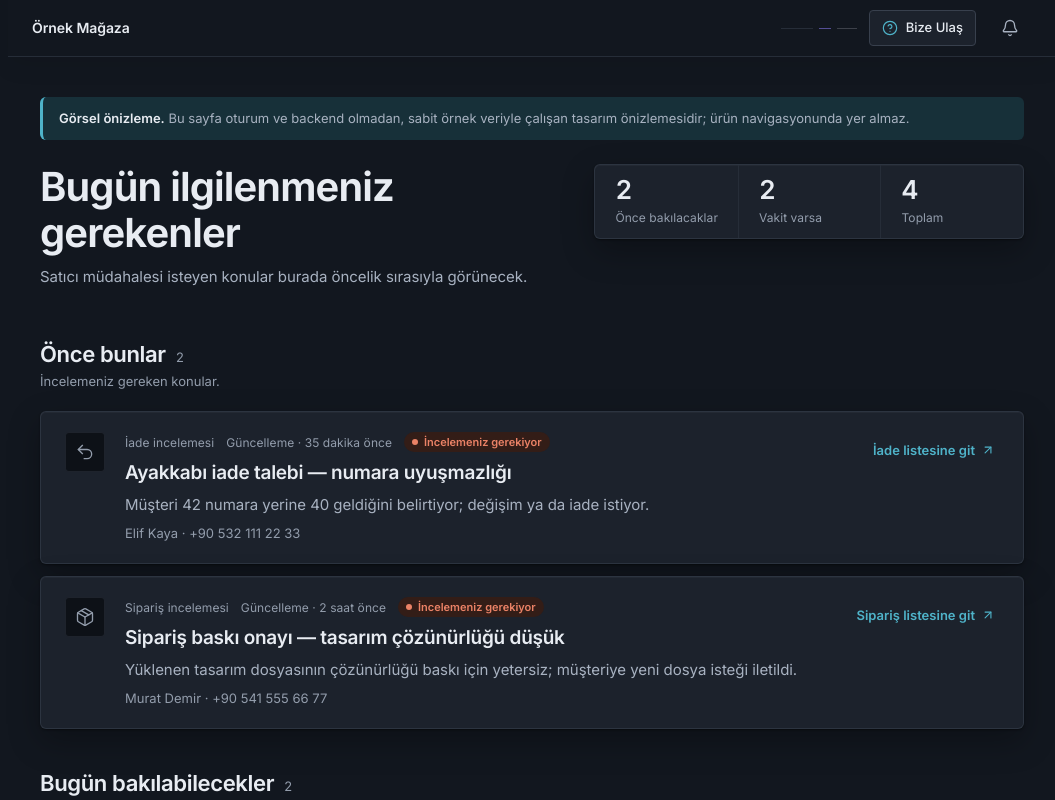
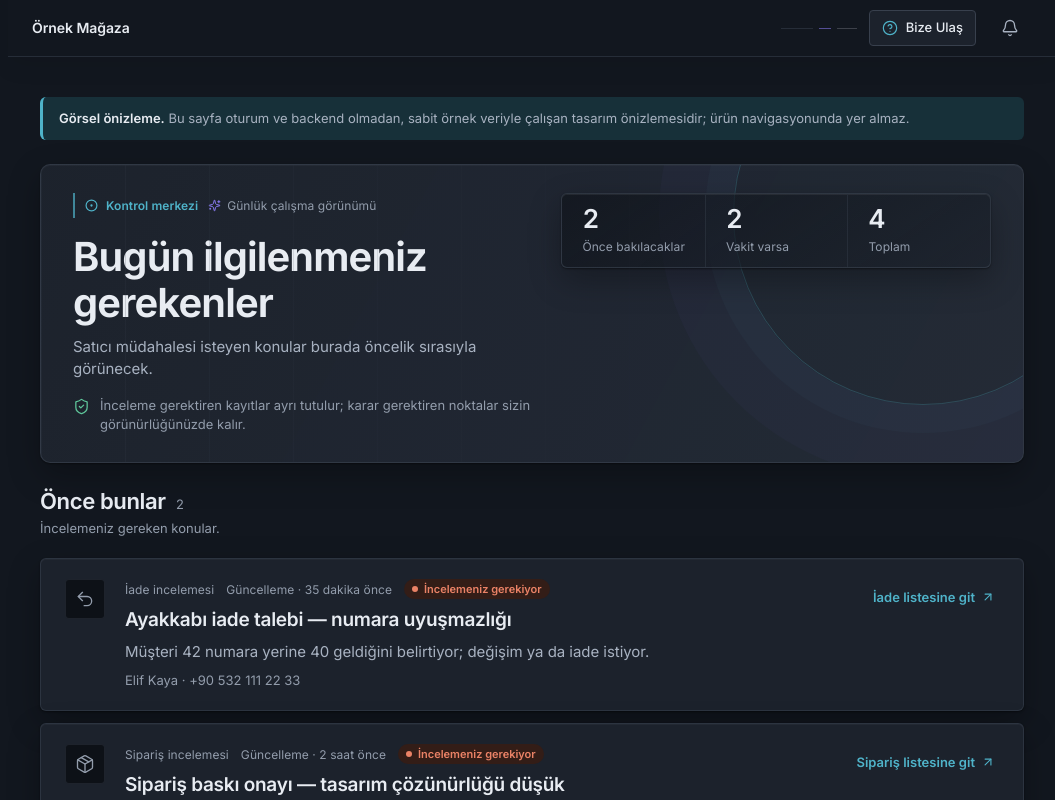
Before and after one commit to keremm44/whatsapp-assistant, a Next.js app in the folder frontend/: page /preview in a window 1280 px wide. Shown: the top 800 px of the page, without its empty margins (224-1279 px from the left). Built offline with nearby package versions, Linux system fonts and the light colour scheme; no server answers.

Commit message:
Elevate seller dashboard visual hierarchy
Co-authored-by: arena-agent <297053741+arena-agent@users.noreply.github.com>

```diff
--- a/frontend/src/app/globals.css
+++ b/frontend/src/app/globals.css
@@ -847,4 +847,60 @@
         transparent 60%
       );
   }
+
+  /*
+   * SELLER DASHBOARD FIELD — the overview needs a composed field, not
+   * an empty expanse around a few cards. These layers use the existing
+   * Instrument tokens only: a subtle technical grid provides rhythm,
+   * cyan provides interaction light and iris remains an identity-only
+   * atmospheric accent. The effect is deliberately low contrast so it
+   * adds depth without becoming decorative noise behind operational data.
+   */
+  .seller-dashboard-field {
+    background-image:
+      linear-gradient(rgb(var(--color-divider-rgb) / 0.24) 1px, transparent 1px),
+      linear-gradient(90deg, rgb(var(--color-divider-rgb) / 0.24) 1px, transparent 1px),
+      radial-gradient(720px 360px at 8% 0%, rgb(var(--color-primary-rgb) / 0.11), transparent 68%),
+      radial-gradient(560px 360px at 96% 18%, rgb(var(--color-brand-rgb) / 0.10), transparent 70%);
+    background-size: 40px 40px, 40px 40px, auto, auto;
+  }
+
+  .dashboard-hero {
+    background:
+      linear-gradient(118deg, rgb(var(--color-raised-rgb) / 0.98), rgb(var(--color-overlay-rgb) / 0.94)),
+      rgb(var(--color-raised-rgb));
+  }
+
+  .dashboard-hero::after {
+    content: "";
+    position: absolute;
+    inset: 0;
+    pointer-events: none;
+    background-image: linear-gradient(90deg, rgb(var(--color-boundary-rgb) / 0.22) 1px, transparent 1px);
+    background-size: 84px 100%;
+    mask-image: linear-gradient(90deg, black, transparent 72%);
+  }
+
+  .dashboard-hero-orbit {
+    position: absolute;
+    right: -90px;
+    top: -140px;
+    width: 380px;
+    height: 380px;
+    border: 1px solid rgb(var(--color-primary-rgb) / 0.24);
+    border-radius: 9999px;
+    box-shadow:
+      0 0 0 28px rgb(var(--color-primary-rgb) / 0.035),
+      0 0 0 74px rgb(var(--color-brand-rgb) / 0.028);
+    pointer-events: none;
+  }
+
+  .dashboard-workload {
+    background: linear-gradient(145deg, rgb(var(--color-sunken-rgb) / 0.6), rgb(var(--color-raised-rgb) / 0.78));
+    box-shadow: inset 0 1px 0 rgb(var(--color-foreground-rgb) / 0.035), var(--shadow-surface);
+  }
+
+  .dashboard-hero-calm {
+    background: rgb(var(--color-success-muted-rgb) / 0.2);
+  }
 }
--- a/frontend/src/app/seller/page.tsx
+++ b/frontend/src/app/seller/page.tsx
@@ -103,7 +103,7 @@ export default async function SellerOverviewPage() {
 
   if (bootstrap.state !== "ready") {
     return (
-      <PageContainer className="py-8 sm:py-10">
+      <PageContainer className="seller-dashboard-field relative isolate overflow-hidden py-6 sm:py-8 lg:py-10">
         <DashboardHeader total={0} />
         <div className="mt-8">
           <AccessUnavailable compact contextLabel="İş listesi" />
@@ -125,7 +125,7 @@ export default async function SellerOverviewPage() {
   const hasNormal = normalTasks.length > 0;
 
   return (
-    <PageContainer className="py-8 sm:py-10">
+    <PageContainer className="seller-dashboard-field relative isolate overflow-hidden py-6 sm:py-8 lg:py-10">
       <DashboardHeader
         total={total}
         high={highTasks.length}
--- a/frontend/src/components/seller/dashboard/dashboard-header.tsx
+++ b/frontend/src/components/seller/dashboard/dashboard-header.tsx
@@ -1,4 +1,5 @@
 import * as React from "react";
+import { CircleDot, ShieldCheck, Sparkles } from "lucide-react";
 
 /**
  * Dashboard header — the top of today's work docket.
@@ -34,12 +35,30 @@ export function DashboardHeader({
   const hasSplit = typeof high === "number" && typeof normal === "number";
 
   return (
-    <div className="flex flex-col gap-5 pb-7 sm:flex-row sm:items-end sm:justify-between sm:gap-10">
+    <header className="dashboard-hero relative overflow-hidden rounded-floating border border-boundary/70 px-5 py-6 shadow-surface sm:px-7 sm:py-7 lg:px-8">
+      <div className="dashboard-hero-orbit" aria-hidden="true" />
+      <div className="relative flex flex-col gap-7 xl:flex-row xl:items-end xl:justify-between">
+        <div className="max-w-2xl space-y-4">
+          <div className="flex flex-wrap items-center gap-2.5">
+            <span className="inline-flex items-center gap-2 border-l-2 border-primary/70 py-1 pl-2.5 type-meta font-semibold text-primary">
+              <CircleDot aria-hidden="true" size={13} strokeWidth={2.2} />
+              Kontrol merkezi
+            </span>
+            <span className="inline-flex items-center gap-1.5 type-meta text-muted-foreground">
+              <Sparkles aria-hidden="true" size={13} strokeWidth={1.8} className="text-brand" />
+              Günlük çalışma görünümü
+            </span>
+          </div>
           <div className="space-y-2.5">
-        <h1 className="type-page-title text-foreground">{title}</h1>
+            <h1 className="type-page-title max-w-xl text-foreground">{title}</h1>
             {description ? (
-          <p className="max-w-2xl type-body text-muted">{description}</p>
+              <p className="max-w-xl type-body text-muted">{description}</p>
             ) : null}
+          </div>
+          <p className="flex max-w-xl items-start gap-2.5 type-row-secondary text-muted-foreground">
+            <ShieldCheck aria-hidden="true" size={17} strokeWidth={1.8} className="mt-0.5 shrink-0 text-success" />
+            <span>İnceleme gerektiren kayıtlar ayrı tutulur; karar gerektiren noktalar sizin görünürlüğünüzde kalır.</span>
+          </p>
         </div>
         {total > 0 ? (
           hasSplit ? (
@@ -47,8 +66,14 @@ export function DashboardHeader({
           ) : (
             <WorkloadCount total={total} />
           )
-      ) : null}
+        ) : (
+          <div className="dashboard-hero-calm flex items-center gap-3 self-start rounded-sheet border border-success/25 px-4 py-3 xl:self-auto">
+            <ShieldCheck aria-hidden="true" size={18} strokeWidth={1.9} className="shrink-0 text-success" />
+            <p className="type-row-secondary text-muted">Şu an inceleme bekleyen bir kayıt yok.</p>
           </div>
+        )}
+      </div>
+    </header>
   );
 }
 
@@ -77,7 +102,7 @@ function WorkloadStats({
     <dl
       role="status"
       aria-label={`İlgilenmeniz gereken ${total} konu`}
-      className="grid w-full shrink-0 grid-cols-3 divide-x divide-divider self-start overflow-hidden rounded-sheet bg-raised shadow-surface border border-boundary/60 sm:w-auto sm:min-w-[360px]"
+      className="dashboard-workload grid w-full shrink-0 grid-cols-3 divide-x divide-divider self-start overflow-hidden rounded-sheet border border-boundary/70 sm:w-auto sm:min-w-[372px]"
     >
       {stats.map((stat) => (
         <div key={stat.label} className="px-4 py-3 sm:px-5">
```
Lines whose indentation alone changed are shown as unchanged.
